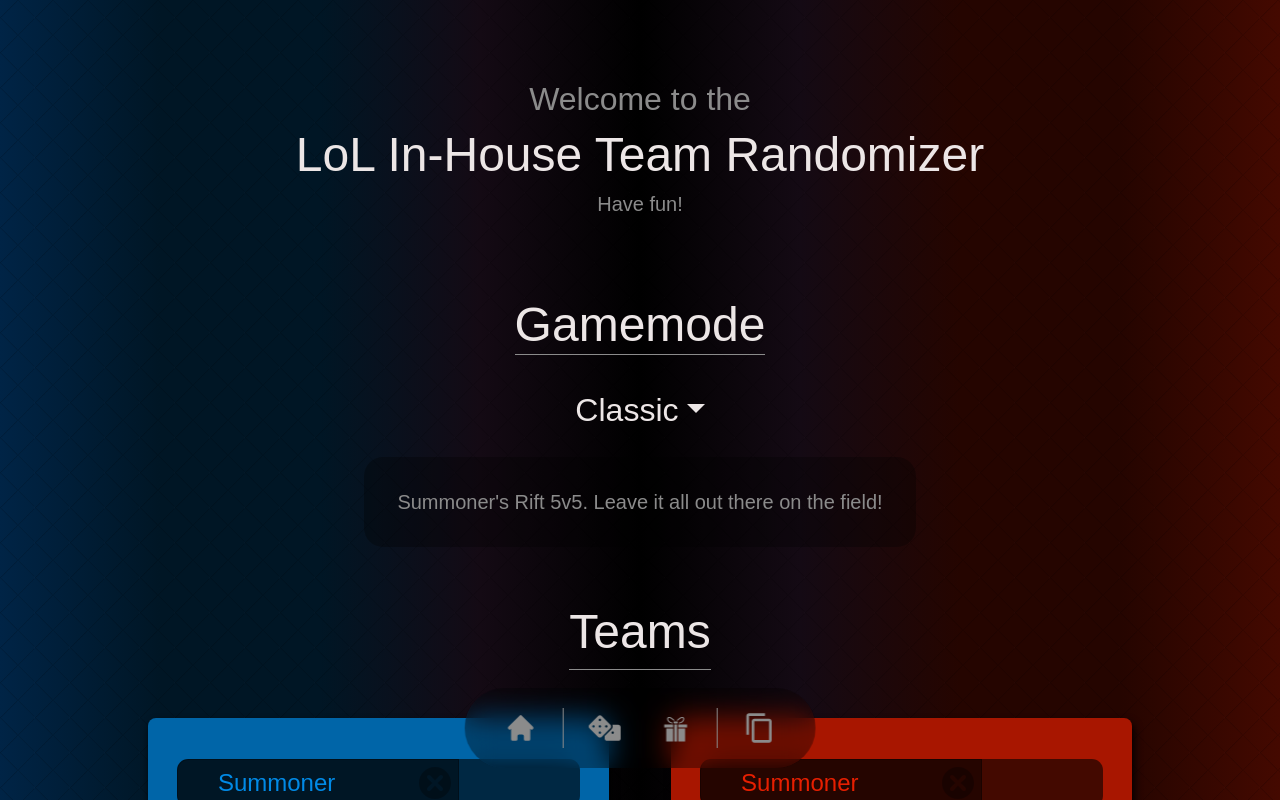
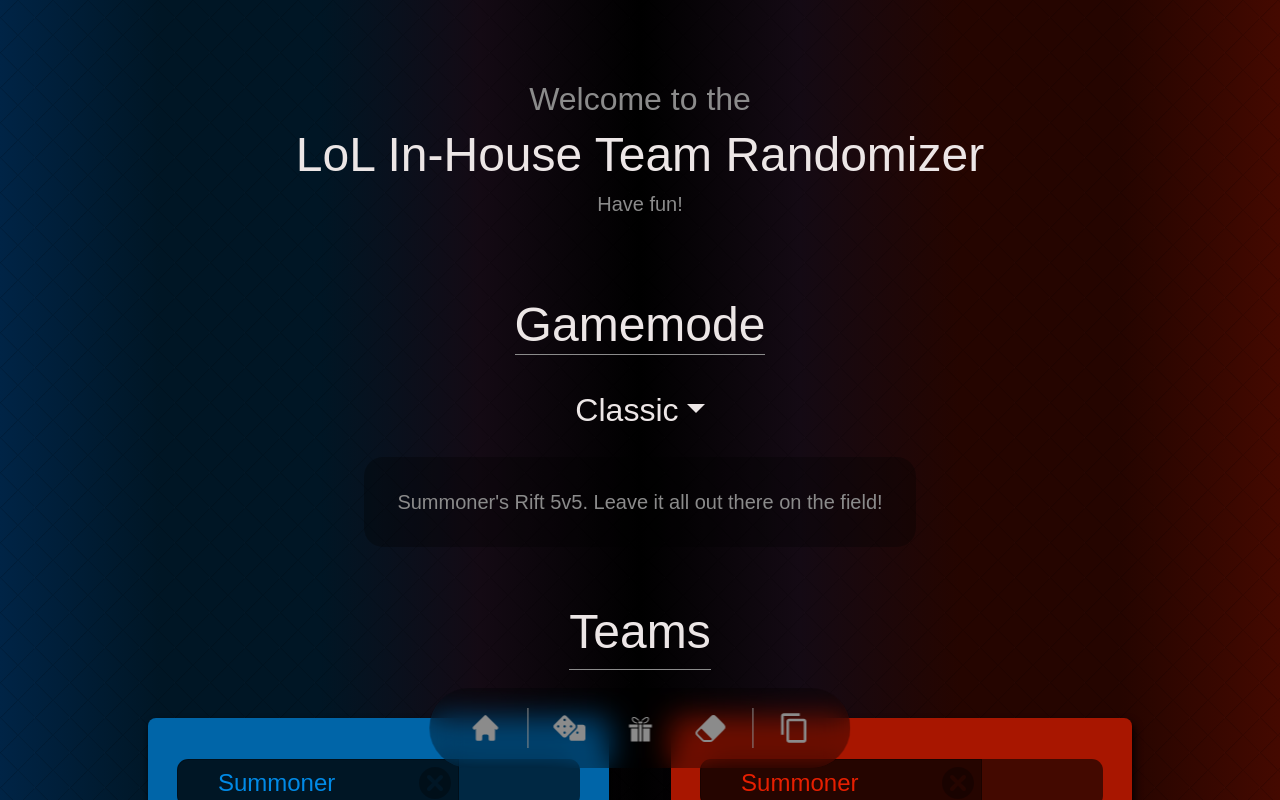
Before and after one commit to AaronTran206/LoLTeamRandomizer, a React app: page / in a window 1280 px wide. Shown: the top 800 px of the page. Built offline with nearby package versions, Linux system fonts and the light colour scheme; a web font is replaced by a local one.

Commit message:
added additional nav features

```diff
--- a/src/nav/nav.scss
+++ b/src/nav/nav.scss
@@ -13,6 +13,10 @@
   gap: 0.8rem;
   border-radius: 3rem;
   backdrop-filter: blur(15px);
+}
+
+a {
+  position: relative;
 }
 
 .button__icon {
@@ -34,6 +38,28 @@
     background: $color-active;
     color: $color-white;
   }
+
+  &:hover {
+    .button__text {
+      display: flex;
+      opacity: 1;
+    }
+  }
+}
+
+.button__text {
+  background: $color-darker-transparent;
+  border: 1px solid $color-darker-transparent;
+  padding: 0.5rem;
+  border-radius: 0.3rem;
+  position: absolute;
+  bottom: 4rem;
+  left: -0.5rem;
+  display: none;
+  opacity: 0;
+  transition: $transition;
+  cursor: default;
+  user-select: none;
 }
 
 .divider {
--- a/src/nav/nav.tsx
+++ b/src/nav/nav.tsx
@@ -4,6 +4,7 @@
 import { GiPresent } from "react-icons/gi"
 import { HiHome } from "react-icons/hi"
 import { MdContentCopy } from "react-icons/md"
+import { BsEraserFill } from "react-icons/bs"
 import { useSelector, useDispatch } from "react-redux"
 import {
   setTeamSlice,
@@ -89,22 +90,48 @@
     dispatch(setTeamSlice(randomizeArr))
   }, [setTeamSlice, teams])
 
+  const resetSummoners = useCallback(() => {
+    //set redux store back to initial state
+    dispatch(
+      setTeamSlice([
+        { id: "Summoner 1", text: "", perk: { name: "", rules: "" } },
+        { id: "Summoner 2", text: "", perk: { name: "", rules: "" } },
+        { id: "Summoner 3", text: "", perk: { name: "", rules: "" } },
+        { id: "Summoner 4", text: "", perk: { name: "", rules: "" } },
+        { id: "Summoner 5", text: "", perk: { name: "", rules: "" } },
+        { id: "Summoner 6", text: "", perk: { name: "", rules: "" } },
+        { id: "Summoner 7", text: "", perk: { name: "", rules: "" } },
+        { id: "Summoner 8", text: "", perk: { name: "", rules: "" } },
+        { id: "Summoner 9", text: "", perk: { name: "", rules: "" } },
+        { id: "Summoner 10", text: "", perk: { name: "", rules: "" } },
+      ])
+    )
+  }, [setTeamSlice, teams])
+
   return (
     <>
       <nav>
         <a className="button__icon" href="#home">
           <HiHome />
+          <h5 className="button__text">home</h5>
         </a>
         <span className="divider"></span>
         <a className="button__icon" onClick={randomizeSummoners}>
           <FaDice />
+          <h5 className="button__text">Randomize</h5>
         </a>
         <a className="button__icon" onClick={randomizePerks}>
           <GiPresent />
+          <h5 className="button__text">Perks</h5>
+        </a>
+        <a className="button__icon" onClick={resetSummoners}>
+          <BsEraserFill />
+          <h5 className="button__text">Reset</h5>
         </a>
         <span className="divider"></span>
         <a className="button__icon" onClick={copyInfo}>
           <MdContentCopy />
+          <h5 className="button__text">Copy</h5>
         </a>
       </nav>
       <ToastContainer />
```
